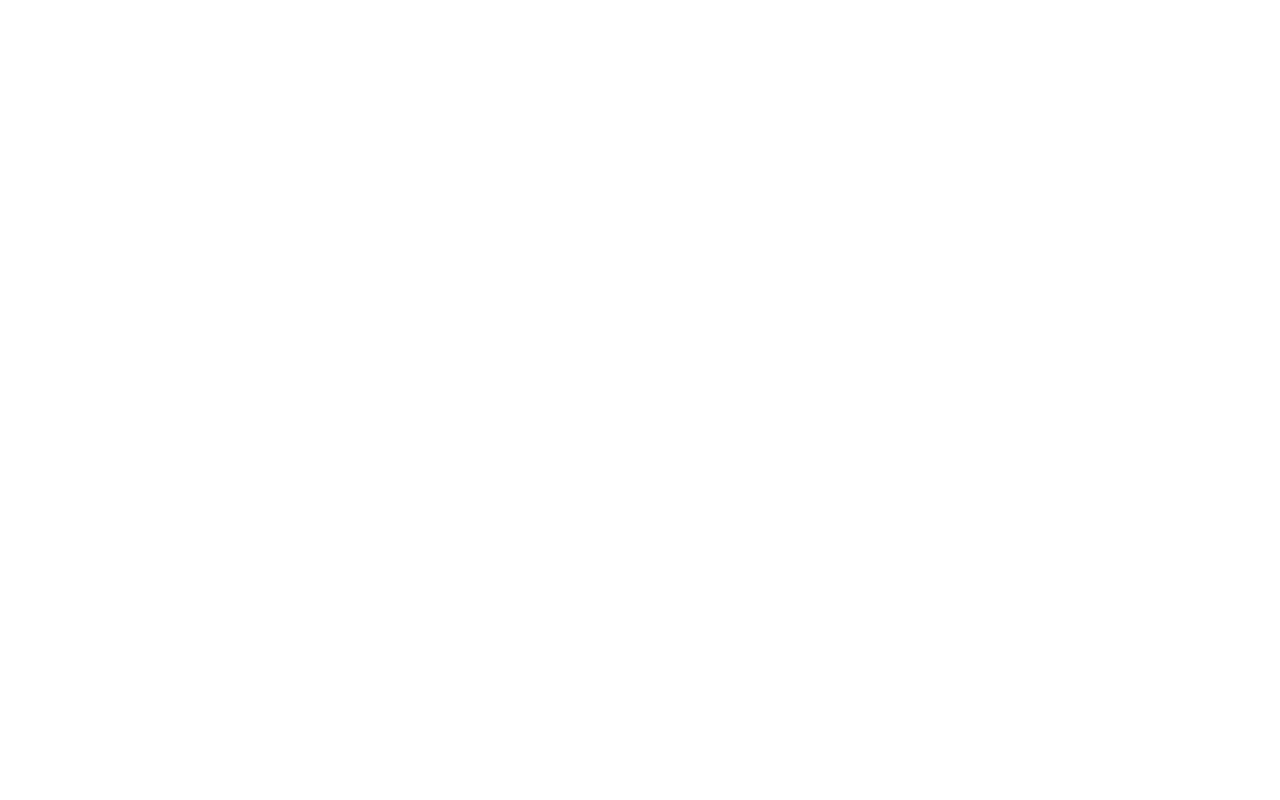
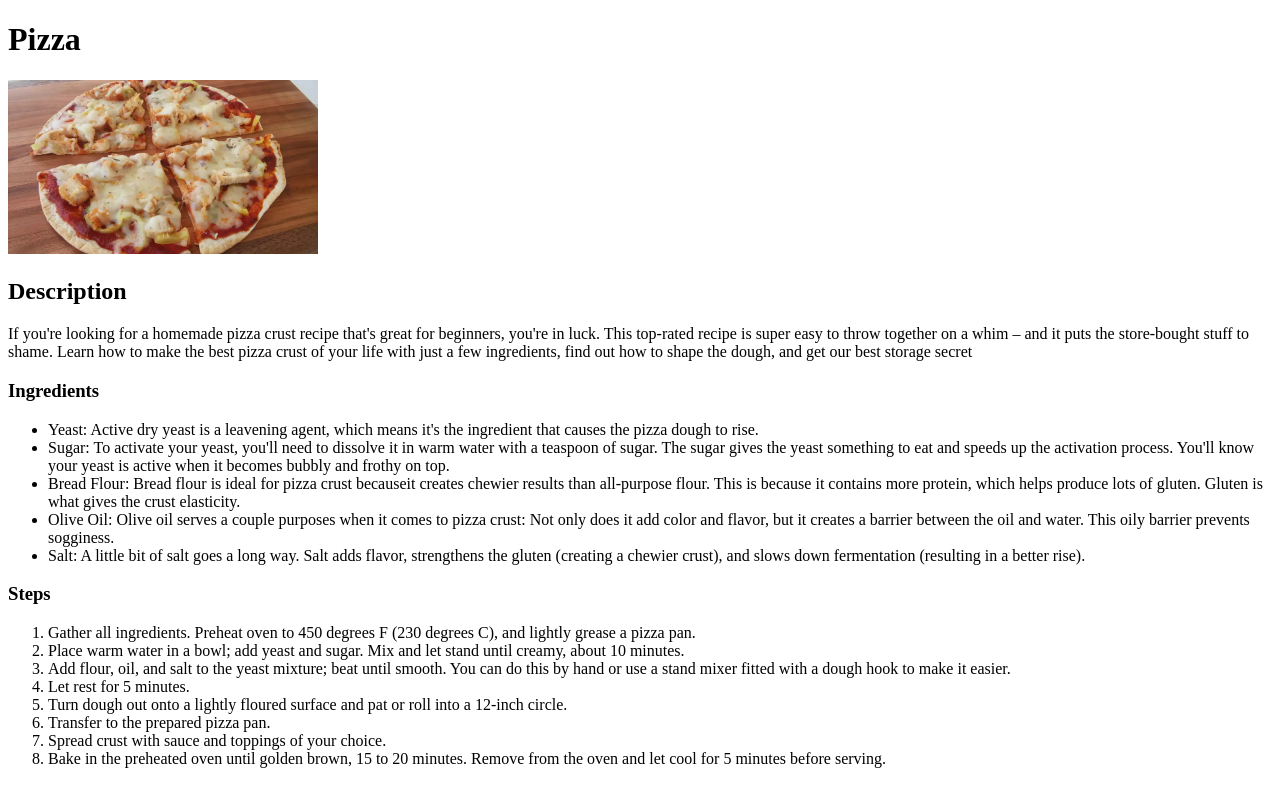
Before and after one commit to Toqeer124/odin-recipes, a plain HTML site: page recipes/pizza.html in a window 1280 px wide. Drawn offline with Linux system fonts and the light colour scheme.

Commit message:
Add pizza recipe

```diff
--- a/recipes/pizza.html
+++ b/recipes/pizza.html
@@ -0,0 +1,38 @@
+<!DOCTYPE html>
+<html lang="en">
+<head>
+    <meta charset="UTF-8">
+    <meta name="viewport" content="width=device-width, initial-scale=1.0">
+    <title>Pizza</title>
+</head>
+<body>
+    <h1>Pizza</h1>
+    <img src="../images/pizza.jpg" alt="picture of delicious pizza" width="310px" height="auto">
+    <h2>Description</h2>
+    <p>If you're looking for a homemade pizza crust recipe that's great for beginners, you're in luck. This top-rated recipe is super easy to throw together on a whim – and it puts the store-bought stuff to shame. Learn how to make the best pizza crust of your life with just a few ingredients, find out how to shape the dough, and get our best storage secret</p>
+    <h3>Ingredients</h3>
+
+    <ul>
+        <li>Yeast: Active dry yeast is a leavening agent, which means it's the ingredient that causes the pizza dough to rise.</li>
+        <li>Sugar: To activate your yeast, you'll need to dissolve it in warm water with a teaspoon of sugar. The sugar gives the yeast something to eat and speeds up the activation process. You'll know your yeast is active when it becomes bubbly and frothy on top.</li>
+        <li>Bread Flour: Bread flour is ideal for pizza crust becauseit creates chewier results than all-purpose flour. This is because it contains more protein, which helps produce lots of gluten. Gluten is what gives the crust elasticity.</li>
+        <li>Olive Oil: Olive oil serves a couple purposes when it comes to pizza crust: Not only does it add color and flavor, but it creates a barrier between the oil and water. This oily barrier prevents sogginess.</li>
+        <li>Salt: A little bit of salt goes a long way. Salt adds flavor, strengthens the gluten (creating a chewier crust), and slows down fermentation (resulting in a better rise).</li>
+
+    </ul>
+
+    <h3>Steps</h3>
+
+    <ol>
+        <li>Gather all ingredients. Preheat oven to 450 degrees F (230 degrees C), and lightly grease a pizza pan.</li>
+        <li>Place warm water in a bowl; add yeast and sugar. Mix and let stand until creamy, about 10 minutes.</li>
+        <li>Add flour, oil, and salt to the yeast mixture; beat until smooth. You can do this by hand or use a stand mixer fitted with a dough hook to make it easier.</li>
+        <li>Let rest for 5 minutes.</li>
+        <li>Turn dough out onto a lightly floured surface and pat or roll into a 12-inch circle.</li>
+        <li>Transfer to the prepared pizza pan.</li>
+        <li>Spread crust with sauce and toppings of your choice.</li>
+        <li>Bake in the preheated oven until golden brown, 15 to 20 minutes. Remove from the oven and let cool for 5 minutes before serving.
+        </li>
+    </ol>
+</body>
+</html>
```
Also changed, not shown: index.html (+1 -0 lines).
